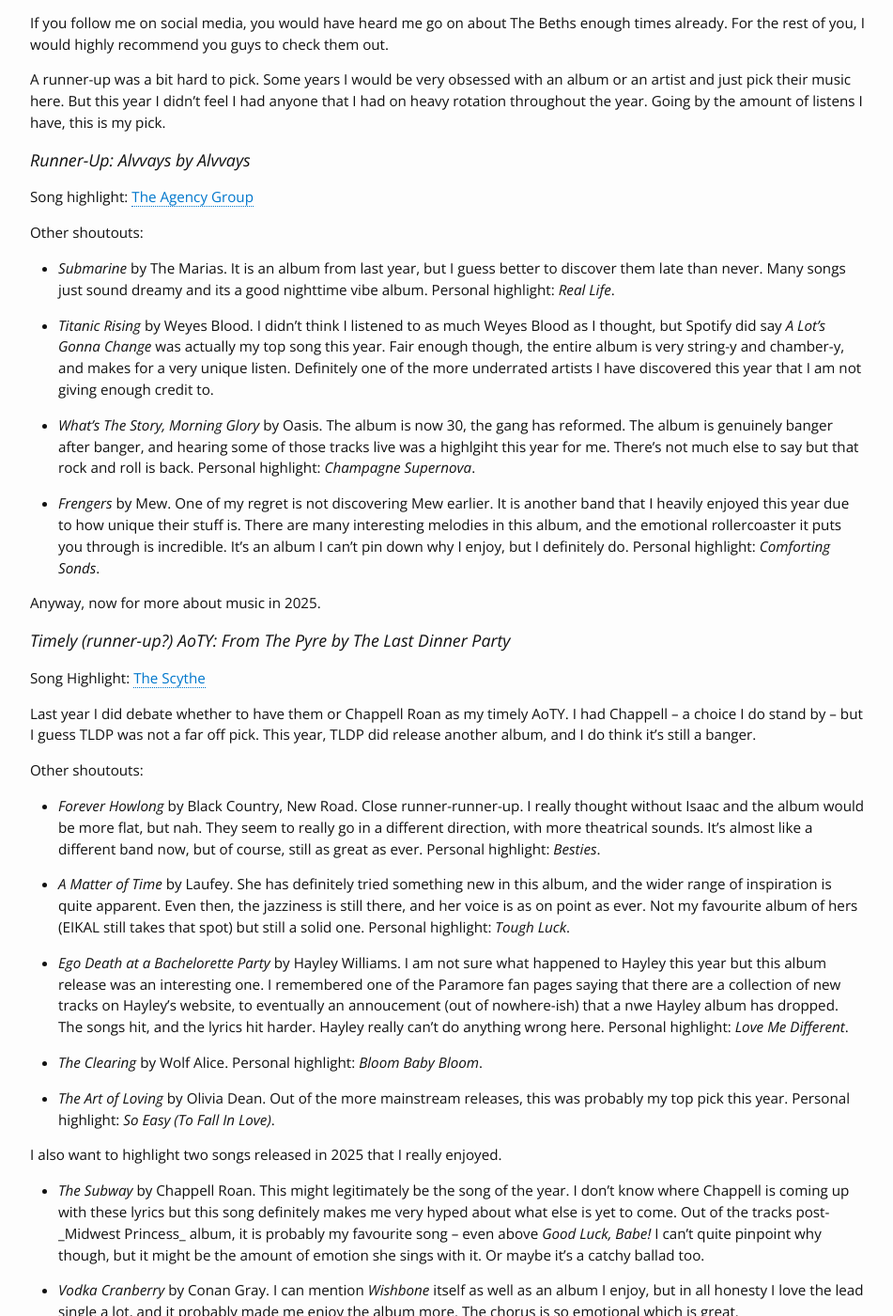
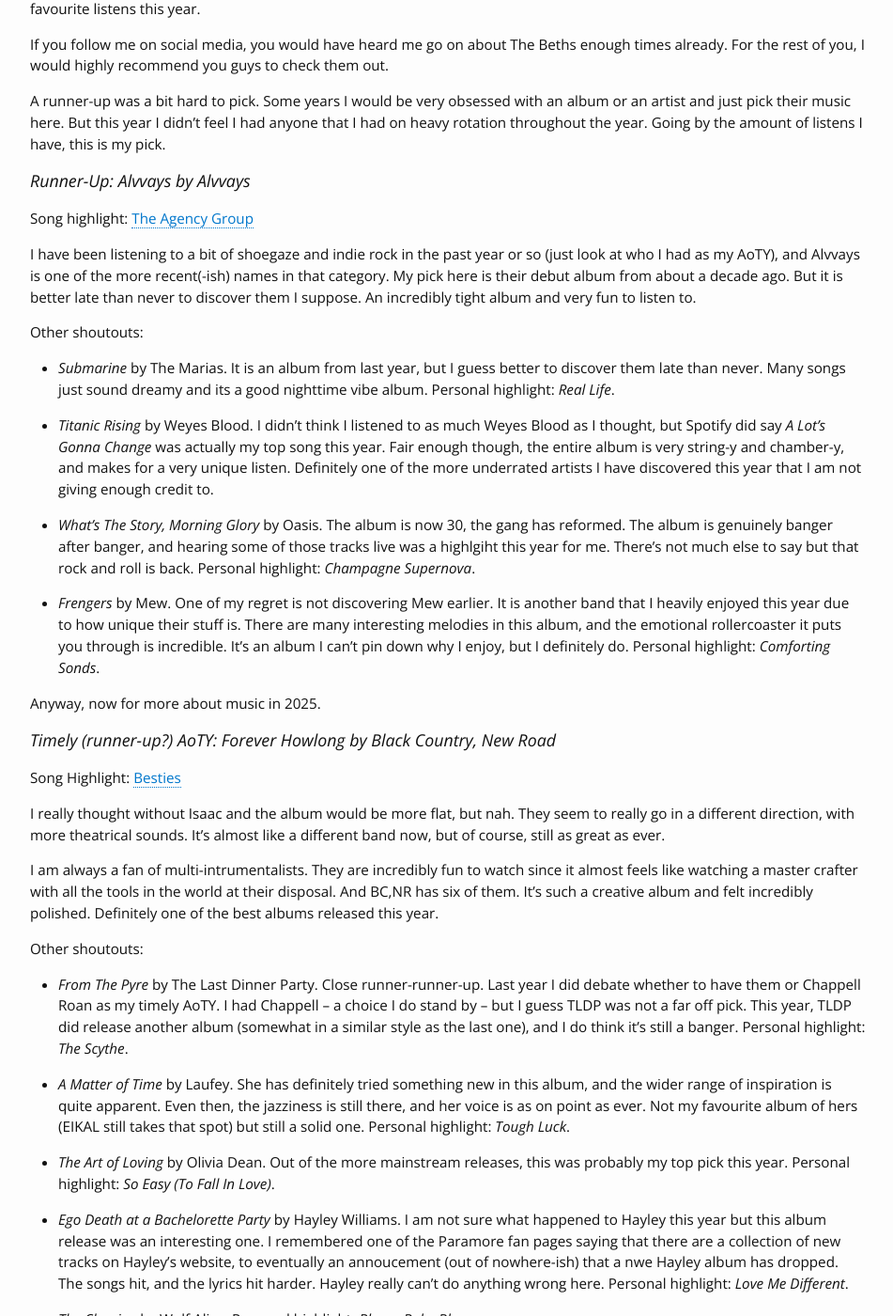
Before and after one commit to apivich-h/apivich-h.github.io, a Jekyll site: the page built from _posts/music/2000-01-01-aoty.md, in a window 1280 px wide and 1400 px high, scrolled down 1267 px. Shown: the whole window at 94% size, without its empty margins (163-1114 px from the left). Built offline with Jekyll 4.4.1, drawn with Linux system fonts in a browser that asks for light colours; some of the changed text lies outside the part shown.

Commit message:
update files

```diff
--- a/_data/notices.csv
+++ b/_data/notices.csv
@@ -1,4 +1,5 @@
 time,text
+2025-12-20,"I am on the Honour List of Student Tutors for Excellence in Teaching at the School of Computing, NUS."
 2025-07-08,"I present <b>""PIED: Physics-Informed Experimental Design for Inverse Problems""</b> at the AI4X Conference 2025 in Singapore."
 2025-01-23,"My co-first author paper titled <b>""PIED: Physics-Informed Experimental Design for Inverse Problems""</b> has been accepted to ICLR 2025."
 2025-01-08,I received the Research Achievement Award for Semester 1 AY 2024/2025 from NUS School of Computing.
--- a/_posts/music/2000-01-01-aoty.md
+++ b/_posts/music/2000-01-01-aoty.md
@@ -39,6 +39,8 @@
 
 Song highlight: [The Agency Group](https://www.youtube.com/watch?v=R_a6unOPauc)
 
+I have been listening to a bit of shoegaze and indie rock in the past year or so (just look at who I had as my AoTY), and Alvvays is one of the more recent(-ish) names in that category. My pick here is their debut album from about a decade ago. But it is better late than never to discover them I suppose. An incredibly tight album and very fun to listen to.
+
 Other shoutouts:
 
 - _Submarine_ by The Marias. It is an album from last year, but I guess better to discover them late than never. Many songs just sound dreamy and its a good nighttime vibe album. Personal highlight: _Real Life_.
@@ -51,23 +53,25 @@
 
 Anyway, now for more about music in 2025.
 
-### Timely (runner-up?) AoTY: _From The Pyre_ by The Last Dinner Party
+### Timely (runner-up?) AoTY: _Forever Howlong_ by Black Country, New Road
 
-Song Highlight: [The Scythe](https://www.youtube.com/watch?v=YQmFjeh7LQU)
+Song Highlight: [Besties](https://youtu.be/q3A-SxJjJxs)
 
-Last year I did debate whether to have them or Chappell Roan as my timely AoTY. I had Chappell -- a choice I do stand by -- but I guess TLDP was not a far off pick. This year, TLDP did release another album, and I do think it's still a banger.
+I really thought without Isaac and the album would be more flat, but nah. They seem to really go in a different direction, with more theatrical sounds. It's almost like a different band now, but of course, still as great as ever.
+
+I am always a fan of multi-intrumentalists. They are incredibly fun to watch since it almost feels like watching a master crafter with all the tools in the world at their disposal. And BC,NR has six of them. It's such a creative album and felt incredibly polished. Definitely one of the best albums released this year.
 
 Other shoutouts:
 
-- _Forever Howlong_ by Black Country, New Road. Close runner-runner-up. I really thought without Isaac and the album would be more flat, but nah. They seem to really go in a different direction, with more theatrical sounds. It's almost like a different band now, but of course, still as great as ever. Personal highlight: _Besties_.
+- _From The Pyre_ by The Last Dinner Party. Close runner-runner-up. Last year I did debate whether to have them or Chappell Roan as my timely AoTY. I had Chappell -- a choice I do stand by -- but I guess TLDP was not a far off pick. This year, TLDP did release another album (somewhat in a similar style as the last one), and I do think it's still a banger. Personal highlight: _The Scythe_.
 
 - _A Matter of Time_ by Laufey. She has definitely tried something new in this album, and the wider range of inspiration is quite apparent. Even then, the jazziness is still there, and her voice is as on point as ever. Not my favourite album of hers (EIKAL still takes that spot) but still a solid one. Personal highlight: _Tough Luck_.
+
+- _The Art of Loving_ by Olivia Dean. Out of the more mainstream releases, this was probably my top pick this year. Personal highlight: _So Easy (To Fall In Love)_.
 
 - _Ego Death at a Bachelorette Party_  by Hayley Williams. I am not sure what happened to Hayley this year but this album release was an interesting one. I remembered one of the Paramore fan pages saying that there are a collection of new tracks on Hayley's website, to eventually an annoucement (out of nowhere-ish) that a nwe Hayley album has dropped. The songs hit, and the lyrics hit harder. Hayley really can't do anything wrong here. Personal highlight: _Love Me Different_.
 
 - _The Clearing_ by Wolf Alice. Personal highlight: _Bloom Baby Bloom_.
-
-- _The Art of Loving_ by Olivia Dean. Out of the more mainstream releases, this was probably my top pick this year. Personal highlight: _So Easy (To Fall In Love)_.
 
 I also want to highlight two songs released in 2025 that I really enjoyed.
 
@@ -93,6 +97,8 @@
 Second is how this album ended up shaping a lot of my music taste in the past few years. Phoebe was a real ear-opener in terms of the music she created, and introduced me to what I now call the sad-girl-indie music. Many artists I now listen to -- Lucy Dacus, Julien Baker (both who are Phoebe's bandmates in boygenius), Laufey, Mitski, Clairo, Faye Webster, and many others -- are now sort of part of my music rotation due to my introduction into the genre by _Punisher_. And I think that's pretty cool.
 
 As of now it has been over five years since Phoebe have released a solo album (fortunately there was a boygenius-sized stopper to plug that gap) so I am incredibly excited to hear what she comes up with next. I'm sure it'll be a good one.
+
+Anyway, that's the DAHD. See you in five years for the next DAHD. I really have no idea who it's gonna be yet.
 
 ---
 
```
Also changed, not shown: other parts of _posts/music/2000-01-01-aoty.md (+2 -2 lines), _posts/music/2000-01-01-monthly-music-recs.md (+12 -0 lines), 1 other file.
